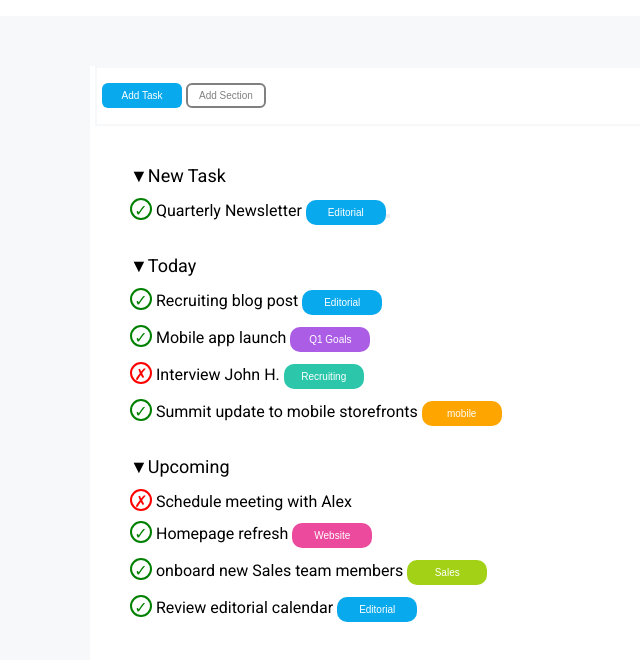
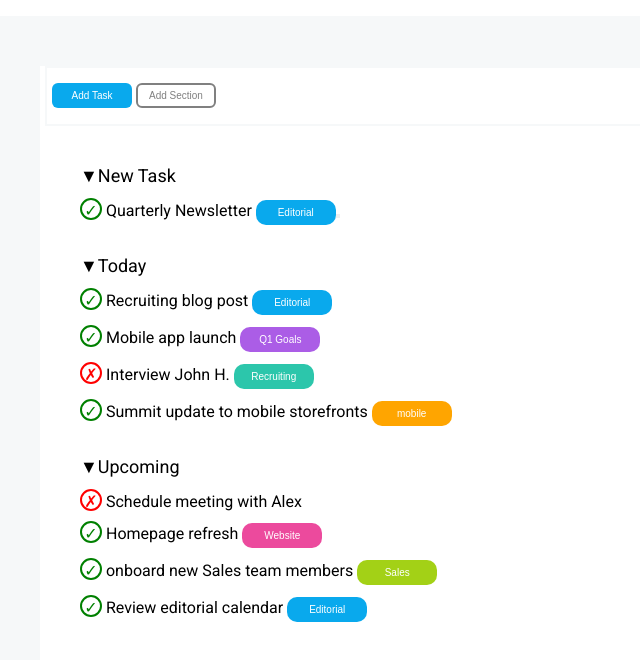
Before and after one commit to ManuelMaisano/html-css-toboolist, a plain HTML site: page index.html in a window 1280 px wide. Shown: the part 72-732 px from the top of the page, without its empty margins (0-640 px from the left). Drawn offline with Linux system fonts and the light colour scheme.

Commit message:
add edit css

```diff
--- a/css/style.css
+++ b/css/style.css
@@ -23,11 +23,12 @@ header {
     position: relative;
 
 
+
 }
 
 /*corpo  del documento*/
 main {
-    width: 1100px;
+    max-width: 1200px;
     margin: auto;
     background-color: white;
 }
```
